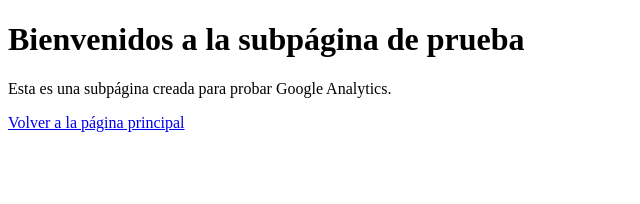
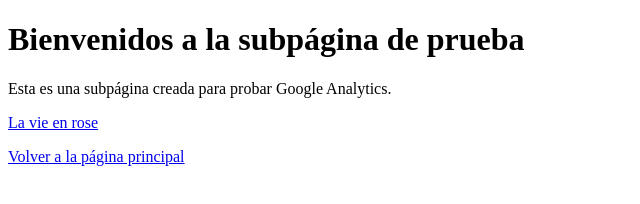
Before and after one commit to luxo314/mi-web-prueba, a plain HTML site: page subpagina.html in a window 1280 px wide. Shown: the whole page, without its empty margins (0-640 px from the left). Drawn offline with Linux system fonts and the light colour scheme.

Commit message:
Cambio menor en subpágina 1

```diff
--- a/subpagina.html
+++ b/subpagina.html
@@ -17,6 +17,7 @@
 <body>
     <h1>Bienvenidos a la subpágina de prueba</h1>
     <p>Esta es una subpágina creada para probar Google Analytics.</p>
+    <p> <a href="https://www.youtube.com/watch?v=QTp0KdZVyg8">La vie en rose</a> </p>
     <a href="index.html">Volver a la página principal</a>
 </body>
 </html>
```
